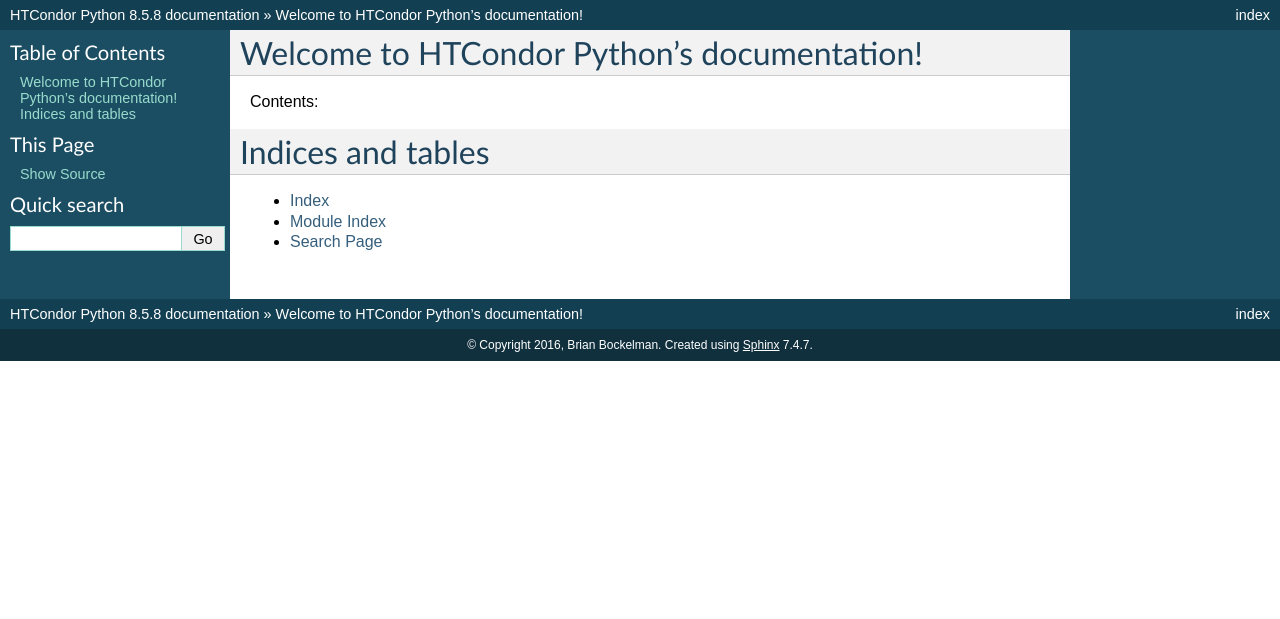
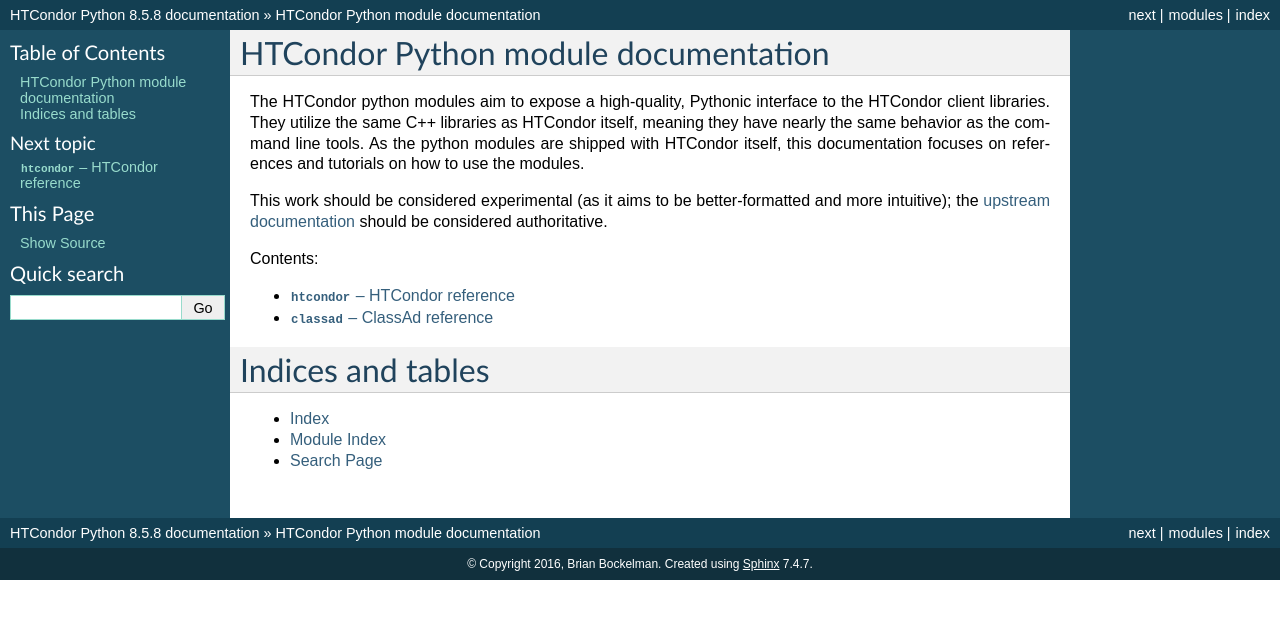
Before and after one commit to htcondor/htcondor-python, a Sphinx documentation site: the page built from docs/index.rst, in a window 1280 px wide. Shown: the top 619 px of the page. Built offline with Sphinx 7.4.7, drawn with Linux system fonts in a browser that asks for light colours.

Commit message:
Add stubs for ClassAd and HTCondor modules.

```diff
--- a/docs/index.rst
+++ b/docs/index.rst
@@ -1,12 +1,24 @@
 
-Welcome to HTCondor Python's documentation!
-===========================================
+HTCondor Python module documentation
+====================================
+
+The HTCondor python modules aim to expose a high-quality, Pythonic interface
+to the HTCondor client libraries.  They utilize the same C++ libraries as
+HTCondor itself, meaning they have nearly the same behavior as the command line
+tools.  As the python modules are shipped with HTCondor itself, this
+documentation focuses on references and tutorials on how to use the modules.
+
+This work should be considered experimental (as it aims to be better-formatted
+and more intuitive); the `upstream documentation <http://research.cs.wisc.edu/htcondor/manual/v8.5/6_7Python_Bindings.html>`_
+should be considered authoritative.
 
 Contents:
 
 .. toctree::
    :maxdepth: 2
 
+   htcondor
+   classad
 
 
 Indices and tables
```
Also changed, not shown: docs/classad.rst (added, +8 -0 lines), docs/htcondor.rst (added, +8 -0 lines).
